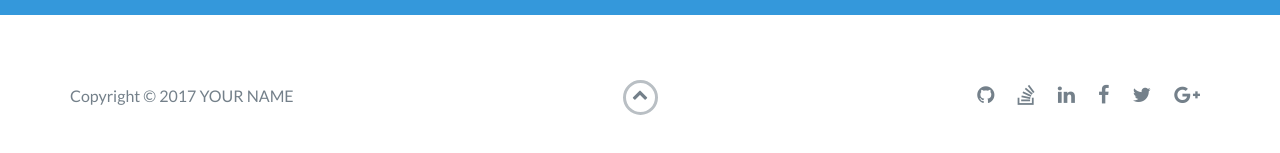
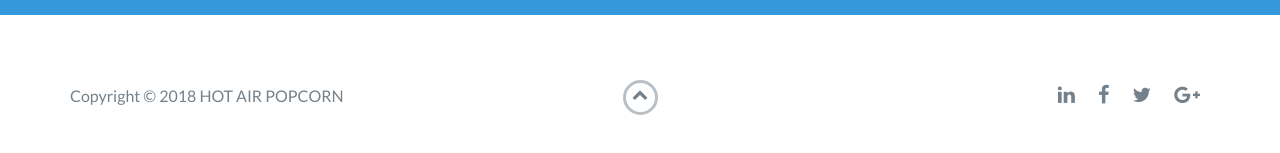
Before and after one commit to DimaMukhin/hot-air-popcorn, a website: page index.html in a window 1280 px wide. Shown: the part 2263-2416 px from the top of the page. Drawn offline with nearby package versions, Linux system fonts and the light colour scheme.

Commit message:
updated footer

```diff
--- a/index.html
+++ b/index.html
@@ -130,7 +130,7 @@
             <div class="row">
                 <div class="col-sm-5 copyright">
                     <p>
-                        Copyright &copy; 2017 YOUR NAME
+                        Copyright &copy; 2018 HOT AIR POPCORN
                     </p>
                 </div>
                 <div class="col-sm-2 top">
@@ -140,12 +140,6 @@
                 </div>
                 <div class="col-sm-5 social">
                     <ul>
-                        <li>
-                            <a href="https://github.com/" target="_blank"><i class="fa fa-github" aria-hidden="true"></i></a>
-                        </li>
-                        <li>
-                            <a href="https://stackoverflow.com/" target="_blank"><i class="fa fa-stack-overflow" aria-hidden="true"></i></a>
-                        </li>
                         <li>
                             <a href="https://linkedin.com/" target="_blank"><i class="fa fa-linkedin" aria-hidden="true"></i></a>
                         </li>
```
